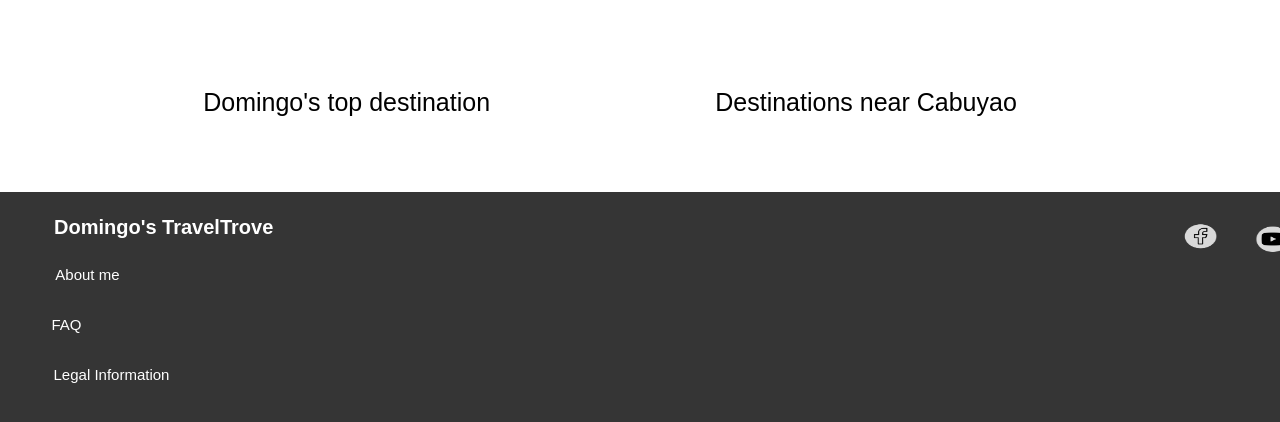
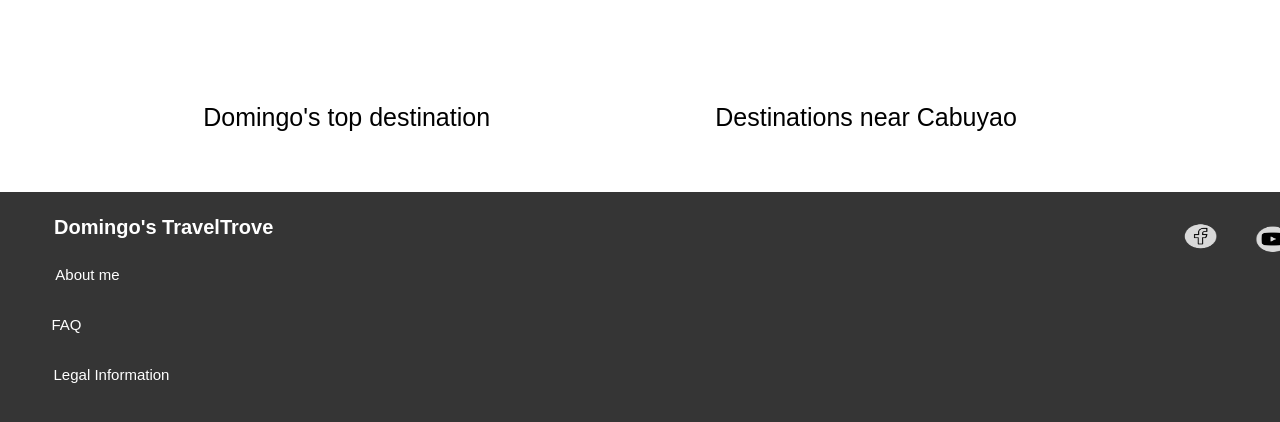
Before and after one commit to Sedgez/SedgezWebTechFinalsExams, a plain HTML site: page index.html in a window 1280 px wide. Shown: the part 1315-1737 px from the top of the page. Drawn offline with Linux system fonts and the light colour scheme.

Commit message:
DECW styles.css

```diff
--- a/DECW styles.css
+++ b/DECW styles.css
@@ -268,7 +268,7 @@ body {
 
    .blogTitle a {
     position: relative;
-    top: 55px;
+    top: 70px;
     text-decoration: none;
     font-size: 25px;
     color: black;
```
